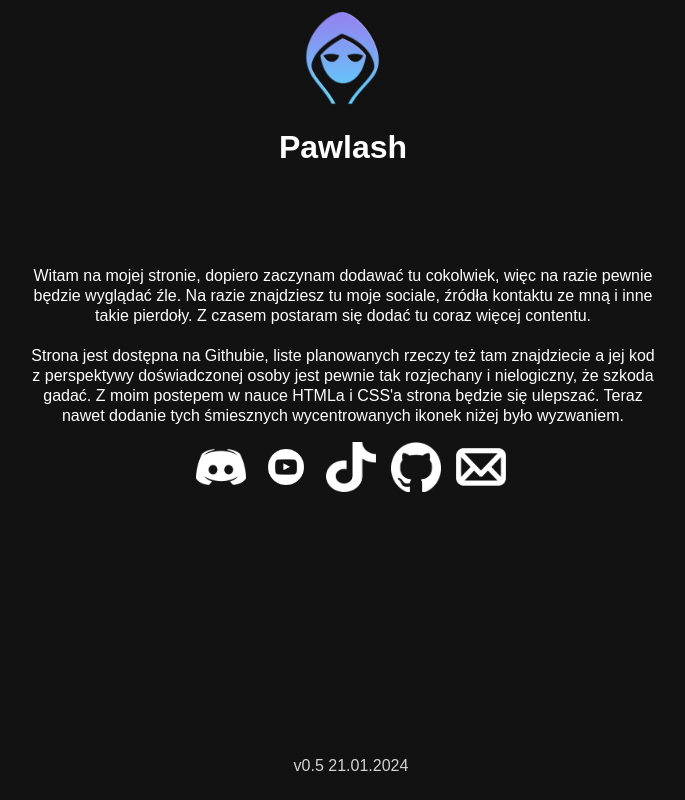
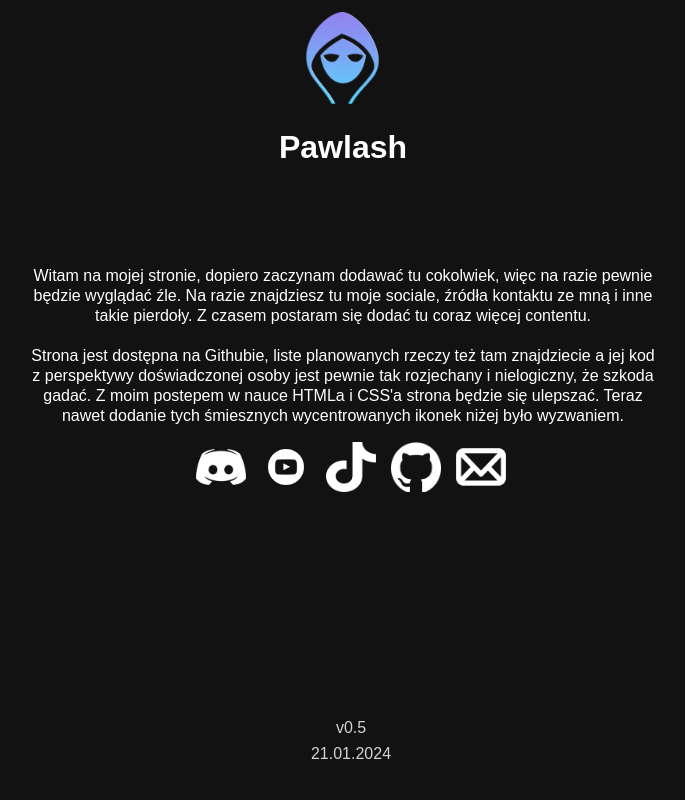
Before and after one commit to Pawlash/strona-wizytowka, a plain HTML site: page index.html in a window 1280 px wide. Shown: the whole page, without its empty margins (297-982 px from the left). Drawn offline with Linux system fonts and the light colour scheme.

```diff
--- a/index.html
+++ b/index.html
@@ -19,6 +19,6 @@
   <a href="https://github.com/pawlash"><img src="images/socials/github.webp" alt="GitHub"></a>
   <a href="mailto:pawlash333@gmail.com"><img src="images/socials/mail.webp" alt="Mail"></a>
   </div>
-  <footer>v0.5 <time datetime="2024-01-21">21.01.2024</time></footer>
+  <footer><p>v0.5</p><p><time datetime="2024-01-21">21.01.2024</time></p></footer>
 </body>
 </html>
--- a/style.css
+++ b/style.css
@@ -18,7 +18,7 @@
   margin-right:25%;
   line-height:20px
 }
-p {
+article + p {
   margin-top:20px;
   text-align: center;
   margin-left:25%;
@@ -50,4 +50,5 @@
   text-align: center;
   color:lightgray;
   margin-bottom:25px;
+  line-height:10px;
 }
```
